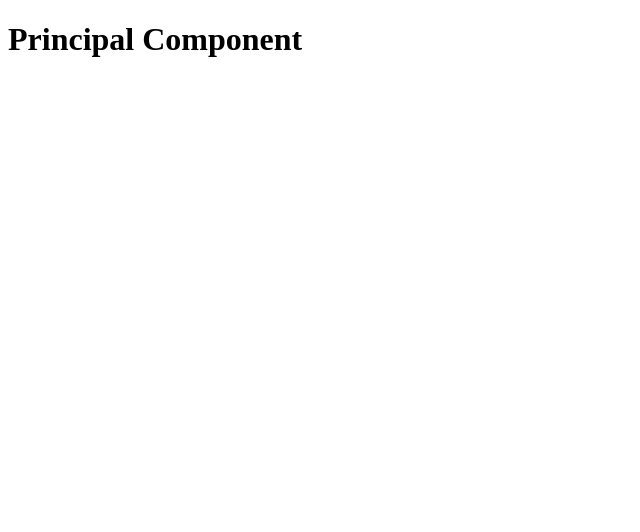
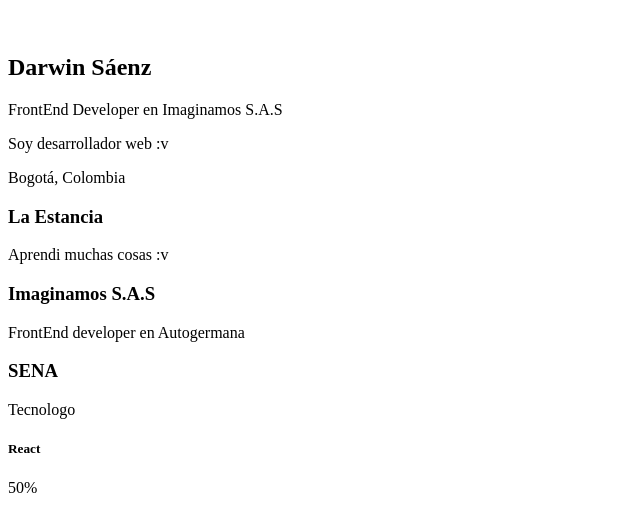
Before and after one commit to Dssaenz/react-curriculum-vitae, a React app: page / in a window 1280 px wide. Shown: the top 532 px of the page, without its empty margins (0-640 px from the left). Built offline with nearby package versions, Linux system fonts and the light colour scheme.

Commit message:
New estructure and files to create principal curriculum

```diff
--- a/src/components/About.jsx
+++ b/src/components/About.jsx
@@ -1,7 +1,27 @@
 import React from 'react'
 
 const About = () => (
-    <h1>Principal Component</h1>
+    <div className='About'>
+        <div className='About-container'>
+            <div className='About-avatar'>
+                <figure>
+                    <img src='/' alt=''/>
+                </figure>
+            </div>
+            <div className='About-name'>
+                <h2>Darwin Sáenz</h2>
+            </div>
+            <div className='About-profession'>
+                <p>FrontEnd Developer en Imaginamos S.A.S</p>
+            </div>
+            <div className='About-desc'>
+                <p>Soy desarrollador web :v</p>
+            </div>
+            <div className='About-social'>
+                <p>Bogotá, Colombia</p>
+            </div>
+        </div>
+    </div>
 );
 
 export default About
--- /dev/null
+++ b/src/components/Certificates.jsx
@@ -0,0 +1,14 @@
+import React from 'react'
+
+const Certificates = () =>(
+    <div className='Certificates'>
+        <div className='Certificates-container'>
+            <div className='Certificates-item'>
+                <h3>SENA</h3>
+                <p>Tecnologo</p>
+            </div>
+        </div>
+    </div>
+);
+
+export default Certificates
--- /dev/null
+++ b/src/components/Education.jsx
@@ -0,0 +1,14 @@
+import React from 'react'
+
+const Education = () => (
+    <div className='Education'>
+        <div className='Education-container'>
+            <div className='Education-item'>
+                <h3>La Estancia</h3>
+                <p>Aprendi muchas cosas :v</p>
+            </div>
+        </div>
+    </div>
+);
+
+export default Education
--- /dev/null
+++ b/src/components/Experience.jsx
@@ -0,0 +1,14 @@
+import React from 'react'
+
+const Experience = () =>(
+    <div className='Experience'>
+        <div className='Experience-container'>
+            <div className='Experience-item'>
+                <h3>Imaginamos S.A.S</h3>
+                <p>FrontEnd developer en Autogermana</p>
+            </div>
+        </div>
+    </div>
+);
+
+export default Experience
--- /dev/null
+++ b/src/components/Info.jsx
@@ -0,0 +1,11 @@
+import React from 'react'
+
+const Info = ({ children }) => (
+    <div className='Info'>
+        <div className='Info-container'>
+        {children}
+        </div>
+    </div>
+);
+
+export default Info
--- /dev/null
+++ b/src/components/Main.jsx
@@ -0,0 +1,11 @@
+import React from 'react'
+
+const Main = ({ children }) => (
+    <div className='Main'>
+        <div className='Main-container'>
+        {children}
+        </div>
+    </div>
+);
+
+export default Main
--- /dev/null
+++ b/src/components/Sidebar.jsx
@@ -0,0 +1,11 @@
+import React from 'react'
+
+const Sidebar = ({ children }) => (
+    <div className='Sidebar'>
+        <div className='Sidebar-container'>
+        {children}
+        </div>
+    </div>
+);
+
+export default Sidebar
--- /dev/null
+++ b/src/components/Skills.jsx
@@ -0,0 +1,16 @@
+import React from 'react'
+
+const Skills = () => (
+    <div className='Skills'>
+        <div className='Skills-container'>
+            <div className='Skills-item'>
+                <h5>React</h5>
+                <div className='Skills-line'>
+                    <p>50%</p>
+                </div>
+            </div>
+        </div>
+    </div>
+);
+
+export default Skills
--- /dev/null
+++ b/src/containers/App.jsx
@@ -0,0 +1,27 @@
+import React from 'react'
+import Main from '../components/Main'
+import Sidebar from '../components/Sidebar'
+import Info from '../components/Info'
+import About from '../components/About'
+import Certificates from '../components/Certificates'
+import Experience from '../components/Experience'
+import Education from '../components/Education'
+import Skills from '../components/Skills'
+
+const App = () => {
+    return(
+        <Main>
+            <Sidebar>
+                <About />
+            </Sidebar>
+            <Info>
+                <Education />
+                <Experience />
+                <Certificates />
+                <Skills />
+            </Info>
+        </Main>
+    )
+};
+
+export default App
--- a/src/index.js
+++ b/src/index.js
@@ -1,5 +1,5 @@
 import React from 'react'
 import ReactDOM from 'react-dom'
-import About from './components/About'
+import App from './containers/App'
 
-ReactDOM.render(<About />, document.getElementById('app'));
+ReactDOM.render(<App />, document.getElementById('app'));
```
Also changed, not shown: src/components/Social.jsx (added).
